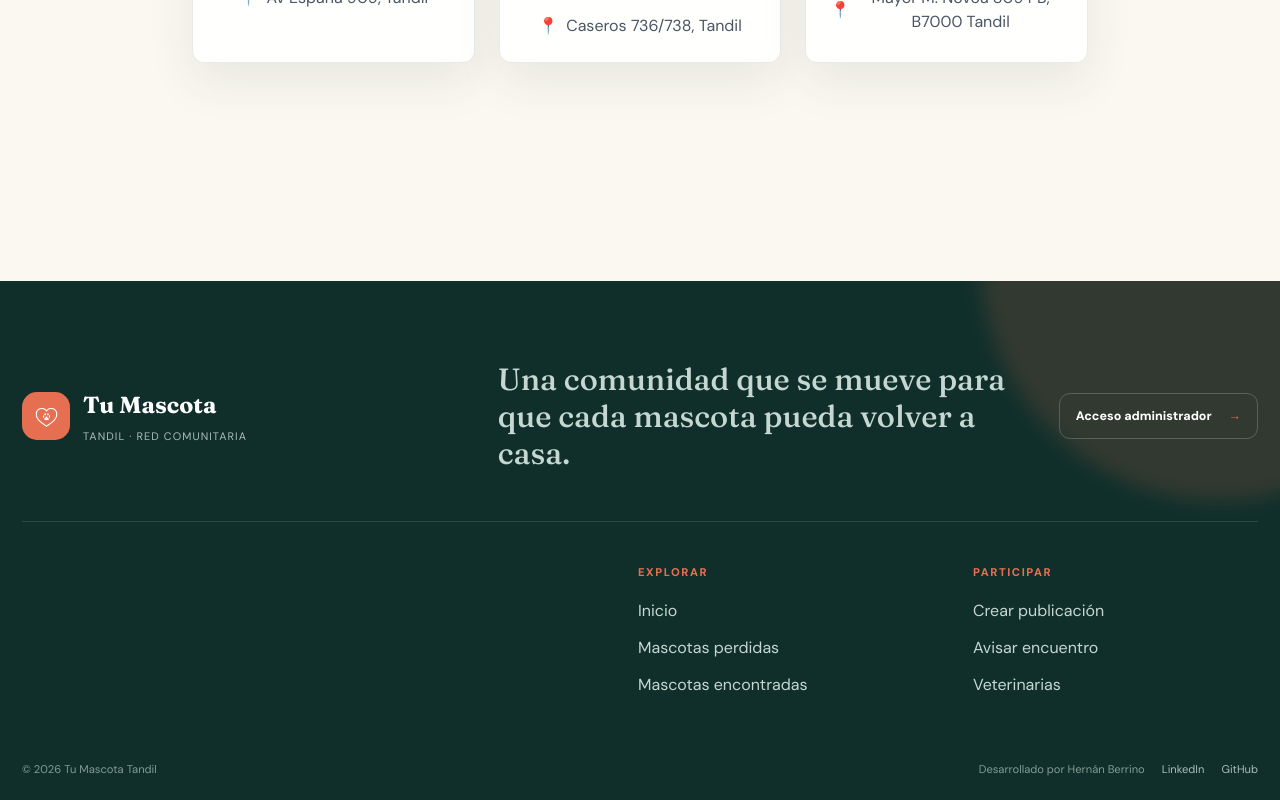
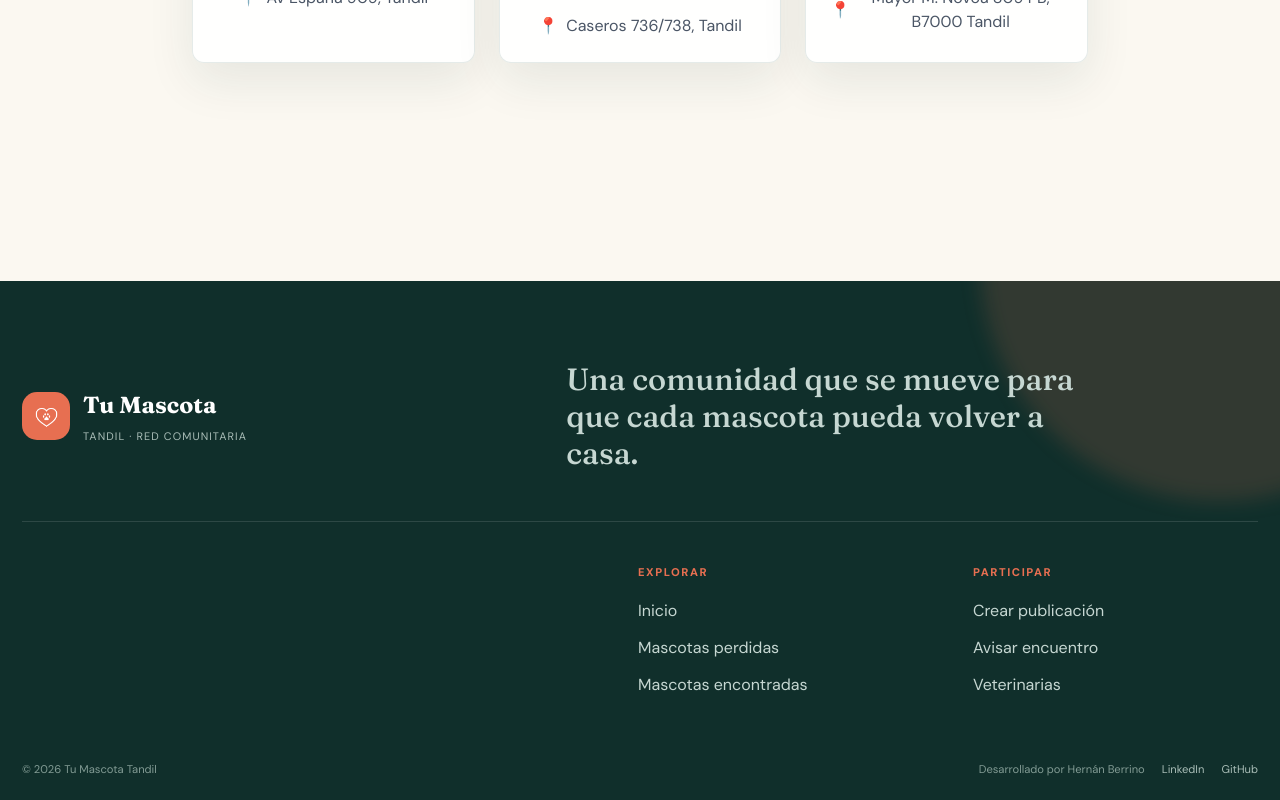
Before and after one commit to hberrino/tuMASCOTAndil, a React (Vite) app in the folder frontend/: page / in a window 1280 px wide. Shown: the part 5764-6564 px from the top of the page. Built offline with nearby package versions, Linux system fonts and the light colour scheme; no server answers.

Commit message:
actualizacion

```diff
--- a/frontend/src/components/Footer.css
+++ b/frontend/src/components/Footer.css
@@ -1,11 +1,10 @@
 .site-footer { position:relative; margin-top:90px; padding:26px 22px 22px; color:#eef6f2; background:var(--forest-deep); overflow:hidden; }
 .site-footer::before { content:''; position:absolute; width:480px; height:480px; right:-180px; top:-260px; border-radius:50%; background:rgba(231,111,81,.16); filter:blur(10px); }
 .footer-shell { position:relative; width:min(1240px,100%); margin:auto; }
-.footer-main { padding:54px 0 50px; display:grid; grid-template-columns:1fr 1.2fr auto; gap:50px; align-items:center; border-bottom:1px solid rgba(255,255,255,.12); }
+.footer-main { padding:54px 0 50px; display:grid; grid-template-columns:1fr 1.4fr; gap:50px; align-items:center; border-bottom:1px solid rgba(255,255,255,.12); }
 .footer-brand { display:flex; align-items:center; gap:13px; }.footer-mark { width:48px; height:48px; display:grid; place-items:center; border-radius:15px; background:var(--coral); }.footer-mark img { width:27px; filter:brightness(0) invert(1); }.footer-brand strong,.footer-brand small { display:block; }.footer-brand strong { color:white; font-family:var(--display); font-size:1.45rem; }.footer-brand small { margin-top:5px; color:#a9bdb7; font-size:.68rem; letter-spacing:.1em; text-transform:uppercase; }
 .footer-statement { max-width:530px; color:#c6d7d2; font-family:var(--display); font-size:clamp(1.45rem,2.4vw,2.35rem); line-height:1.2; }
-.footer-admin { padding:13px 16px; color:white; border:1px solid rgba(255,255,255,.2); border-radius:11px; text-decoration:none; font-size:.78rem; font-weight:800; }.footer-admin span { margin-left:14px; color:var(--coral); }
 .footer-links { padding:42px 0; display:grid; grid-template-columns:1fr 1fr; gap:50px; max-width:620px; margin-left:auto; }.footer-links > div { display:grid; gap:9px; }.footer-links span { margin-bottom:7px; color:var(--coral); font-size:.7rem; font-weight:900; letter-spacing:.14em; text-transform:uppercase; }.footer-links button { width:max-content; padding:2px 0; color:#c6d7d2; border:0; background:transparent; text-align:left; transition:.2s; }.footer-links button:hover { color:white; transform:translateX(4px); }
 .footer-bottom { padding:20px 0 0; display:flex; justify-content:space-between; gap:20px; color:#829b94; font-size:.7rem; }.footer-bottom div { display:flex; gap:17px; }.footer-bottom a { color:#a9bdb7; text-decoration:none; }.footer-bottom a:hover { color:white; }
-@media (max-width:850px) { .footer-main { grid-template-columns:1fr; gap:28px; }.footer-links { margin-left:0; }.footer-admin { width:max-content; } }
+@media (max-width:850px) { .footer-main { grid-template-columns:1fr; gap:28px; }.footer-links { margin-left:0; } }
 @media (max-width:560px) { .site-footer { padding-inline:18px; }.footer-main { padding-top:38px; }.footer-links { grid-template-columns:1fr; gap:30px; }.footer-bottom,.footer-bottom div { flex-direction:column; }.footer-bottom div { gap:8px; } }
--- a/frontend/src/components/Footer.jsx
+++ b/frontend/src/components/Footer.jsx
@@ -12,7 +12,6 @@ const Footer = ({ onNavigate }) => {
             <div><strong>Tu Mascota</strong><small>Tandil · red comunitaria</small></div>
           </div>
           <p className="footer-statement">Una comunidad que se mueve para que cada mascota pueda volver a casa.</p>
-          <a href="/admin" className="footer-admin" aria-label="Panel de administración">Acceso administrador <span>→</span></a>
         </div>
 
         <div className="footer-links">
```
